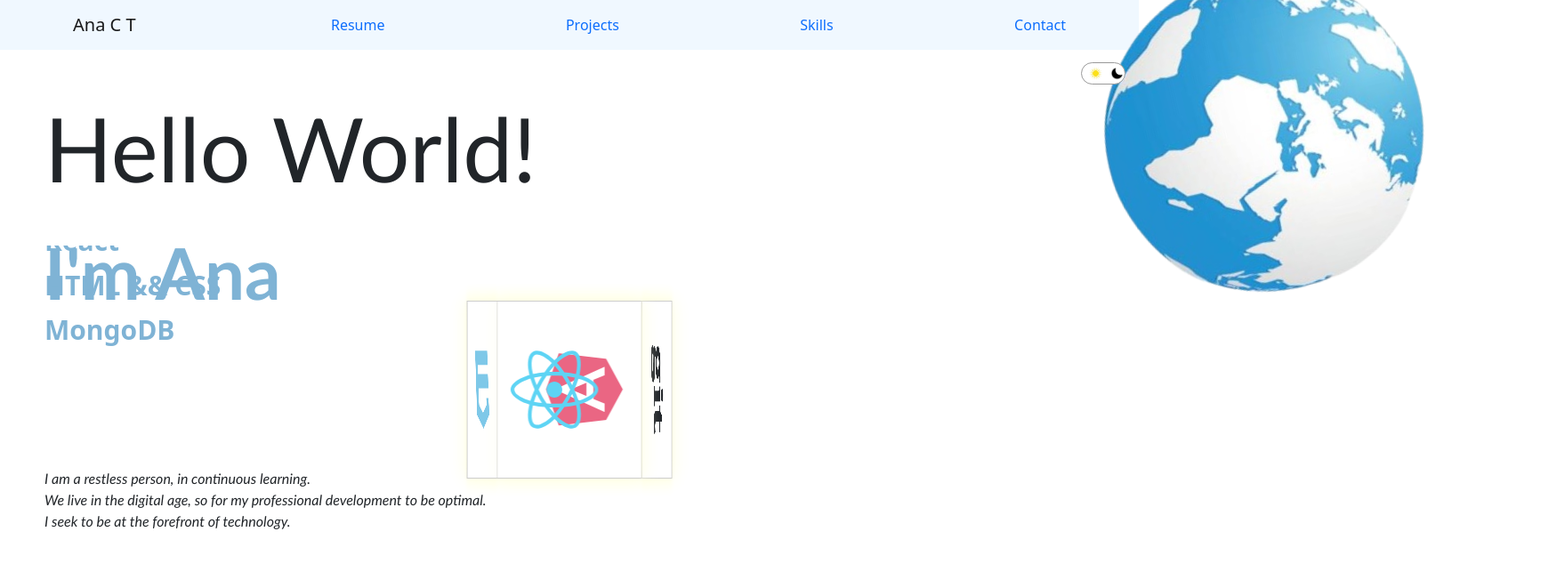
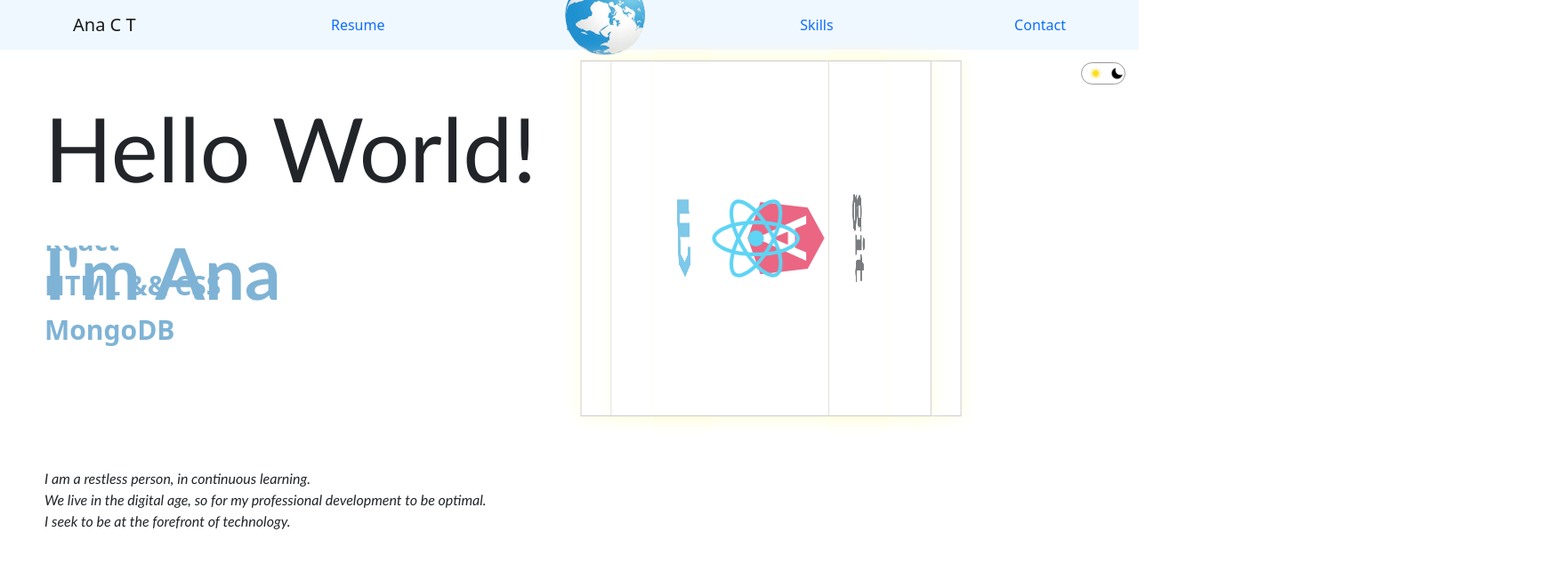
Before and after one commit to anacortutau/portfolio, a React (Create React App) app: page / in a window 1280 px wide. Shown: the top 652 px of the page at 89% size, 1759 px wide, since content can reach past the window. Built offline with nearby package versions, Linux system fonts and the light colour scheme.

Commit message:
fixed portfolio

```diff
--- a/src/pages/profile.scss
+++ b/src/pages/profile.scss
@@ -15,9 +15,9 @@
 
 .my-header{
 
-   height: 600px;
-   margin-top: -950px;
-   margin-left: 1100px;
+   height: 150px;
+   margin-top: -1220px;
+   margin-left: 600px;
    animation: rotacion 30s infinite linear;
 
 }
@@ -108,15 +108,15 @@ to{transform: rotateZ(360deg)}
     animation-duration: 12s;
     transform-style: preserve-3d;
     transform-origin: 100px 100px 0;
-    margin-left: calc(50% - 100px);
-    margin-top: -300px;
+    margin-left: calc(60% - 100px);
+    margin-top: -570px;
 
 
 
       div{
          position:absolute;
-        width: 200px;
-        height: 200px;
+        width: 400px;
+        height: 400px;
         border: 1px solid #ccc;
         background: rgba(255, 255, 255, 0.4);
         font-size: 100px;
```
Also changed, not shown: src/pages/Profile.jsx (+17 -0 lines).
